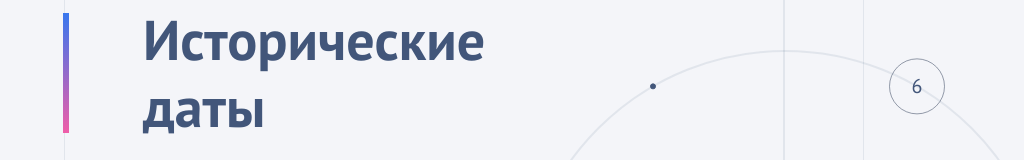
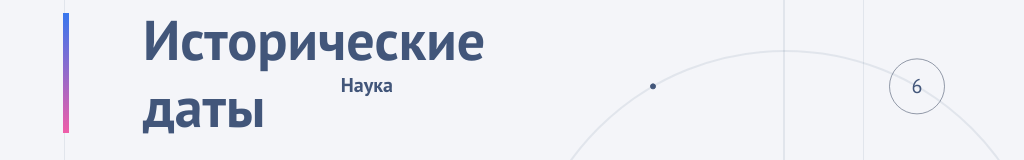
Before and after one commit to serjobor/test-job-tasks, a React (Vite) app in the folder task-for-only/: page / in a window 1280 px wide. Shown: the part 164-324 px from the top of the page, without its empty margins (256-1280 px from the left). Built offline with nearby package versions, Linux system fonts and the light colour scheme.

Commit message:
feat: add smooth appearance of the period name

```diff
--- a/task-for-only/src/App.tsx
+++ b/task-for-only/src/App.tsx
@@ -1,4 +1,4 @@
-import { useState, useMemo } from 'react'
+import { useState, useMemo, useRef, act } from 'react'
 import './App.css'
 import CircleList from './components/CircleList';
 import { mockData, type IMockData } from './mockData';
@@ -10,9 +10,18 @@ function App() {
     allPeriods.find(period => period.isChoose)?.periodNum ?? allPeriods[0].periodNum
   );
 
+  const [labelPeriodNum, setLabelPeriodNum] = useState<number>(activePeriodNum);
+  const [isAnimating, setIsAnimating] = useState<boolean>(false);
+  const circleRef = useRef<HTMLUListElement>(null);
+
   const active = useMemo(() => {
-    return allPeriods.find(period => period.periodNum === activePeriodNum)
-  }, [allPeriods, activePeriodNum]
+      return allPeriods.find(period => period.periodNum === activePeriodNum)
+    }, [allPeriods, activePeriodNum]
+  );
+
+  const labelPeriod = useMemo(() => {
+      return allPeriods.find(period => period.periodNum === labelPeriodNum)
+    }, [allPeriods, labelPeriodNum]
   );
 
   const periodCount = allPeriods.length;
@@ -35,7 +44,6 @@ function App() {
     const absoluteTarget = targetAngles[targetNum] as number;
 
     setAngleRotate(prev => {
-
       let shortest = ((absoluteTarget - prev + 540) % 360) - 180;
 
       if (desiredDir === -1 && shortest > 0) shortest -= 360;
@@ -46,6 +54,7 @@ function App() {
   }
 
   const selectPeriod = (num: number) => {
+    setIsAnimating(true);
     setAllPeriods(prev =>
       prev.map(p => ({ ...p, isChoose: p.periodNum === num }))
     );
@@ -81,11 +90,25 @@ function App() {
         </h1>
 
         <div className='circle-container'>
-          <ul className='circle'
+          <span
+            className='events-name'
+            style={{ opacity: isAnimating ? 0 : 1, transition: 'opacity 150ms ease'}}
+          >
+            {labelPeriod?.eventsName}
+          </span>
+          <ul
+            ref={circleRef}
+            className='circle'
             style={{
               transform: `rotate(${angleRotate}deg)`,
               transformOrigin: 'center center',
               transition: 'transform 600ms ease-in-out'
+            }}
+            onTransitionEnd={(e) => {
+              if(e.target === circleRef.current) {
+                setLabelPeriodNum(activePeriodNum);
+                setIsAnimating(false);
+              }
             }}>
             {
               allPeriods.map((period, index) => {
--- a/task-for-only/src/components/CircleList/CircleList.tsx
+++ b/task-for-only/src/components/CircleList/CircleList.tsx
@@ -13,6 +13,7 @@ const CircleList = ({ dotNum, position, isChoose, onClick }: CircleListProps) =>
       onClick={onClick}
       style={{
         transform: `${position}`,
+        transition: '300ms'
       }}
     >
       <span className='dot-num'>{dotNum}</span>
--- a/task-for-only/src/index.css
+++ b/task-for-only/src/index.css
@@ -121,6 +121,18 @@ body {
 
   margin-left: 455px;
   margin-top: -90px;
+}
+
+.events-name {
+  font-family: var(--font-family);
+  font-weight: 700;
+  font-size: 20px;
+  line-height: 150%;
+  color: var(--lead-color);
+
+  position: absolute;
+  top: 20px;
+  right: 470px;
 }
 
 .circle {
--- a/task-for-only/src/mockData/index.ts
+++ b/task-for-only/src/mockData/index.ts
@@ -4,6 +4,7 @@ export interface IMockData {
   position: string;
   startData: number;
   endData: number;
+  eventsName: string;
   events: {
     year: number;
     text: string;
@@ -17,6 +18,7 @@ export const mockData: IMockData[] = [
     position: 'rotate(0deg) translate(264px) rotate(0deg)',
     startData: 1980,
     endData: 1986,
+    eventsName: 'test 1',
     events: [
       {
         year: 1980,
@@ -54,6 +56,7 @@ export const mockData: IMockData[] = [
     position: 'rotate(60deg) translate(264px) rotate(-60deg)',
     startData: 1987,
     endData: 1993,
+    eventsName: 'test 2',
     events: [
       {
         year: 1987,
@@ -91,6 +94,7 @@ export const mockData: IMockData[] = [
     position: 'rotate(120deg) translate(264px) rotate(-120deg)',
     startData: 1994,
     endData: 2000,
+    eventsName: 'test 3',
     events: [
       {
         year: 1994,
@@ -128,6 +132,7 @@ export const mockData: IMockData[] = [
     position: 'rotate(180deg) translate(264px) rotate(-180deg)',
     startData: 2001,
     endData: 2007,
+    eventsName: 'test 4',
     events: [
       {
         year: 2001,
@@ -165,6 +170,7 @@ export const mockData: IMockData[] = [
     position: 'rotate(240deg) translate(264px) rotate(-240deg)',
     startData: 2008,
     endData: 2014,
+    eventsName: 'test 5',
     events: [
       {
         year: 2008,
@@ -202,6 +208,7 @@ export const mockData: IMockData[] = [
     position: 'rotate(300deg) translate(264px) rotate(-300deg)',
     startData: 2015,
     endData: 2022,
+    eventsName: 'Наука',
     events: [
       {
         year: 2015,
```
